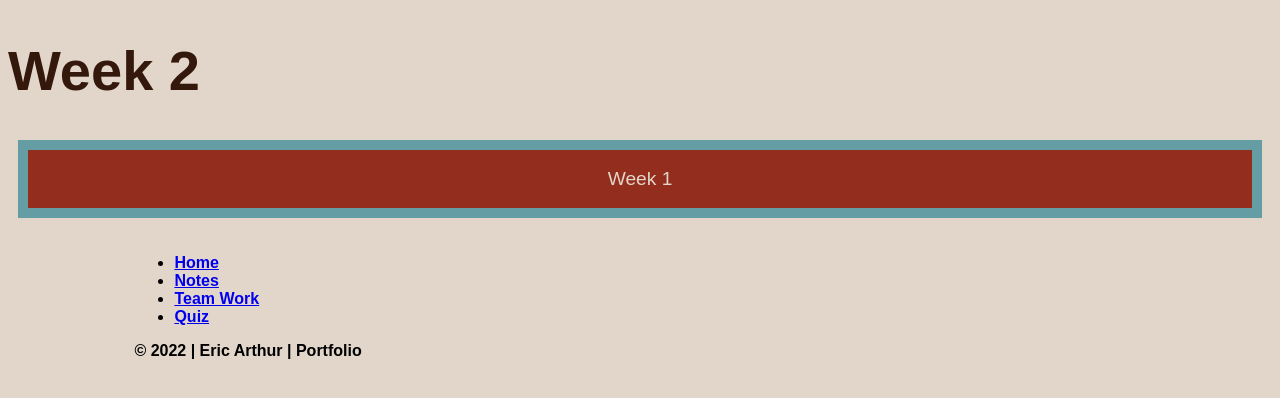
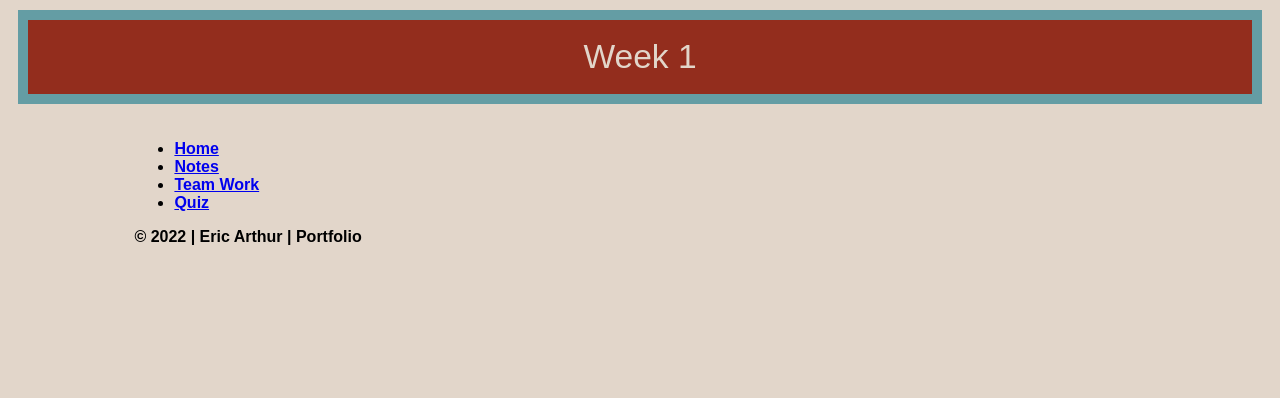
Before and after one commit to arthureric/WDD-330, a plain HTML site: page week2/index.html in a window 1280 px wide. Drawn offline with Linux system fonts and the light colour scheme.

Commit message:
Update index.html

```diff
--- a/week2/index.html
+++ b/week2/index.html
@@ -6,17 +6,18 @@
     <meta http-equiv="X-UA-Compatible" content="ie=edge">
     <link rel="stylesheet" href="main.css">
     <link href="https://fonts.googleapis.com/css2?family=Josefin+Sans:wght@423&display=swap" rel="stylesheet">
+    <title>Week 2 Page</title>
 </head>
+
 <body>
     <header>
-        <h1>Week 2</h1>
+        <nav>
+            <ul id="navigation">
+                <li><a href="../week1/index.html">Week 1</a></li>
+                <li><a href="../Week2/index.html">Week 2</a></li>
+            </ul>
+        </nav>
     </header>
-    <nav>
-        <ul id="navigation">
-            <li><a href="../week1/index.html">Week 1</a></li>
-            <li><a href="../Week2/index.html">Week 2</a></li>
-        </ul>
-    </nav>
     <main>
         <ul>
             <li><a href="../index.html">Home</a></li>
```
